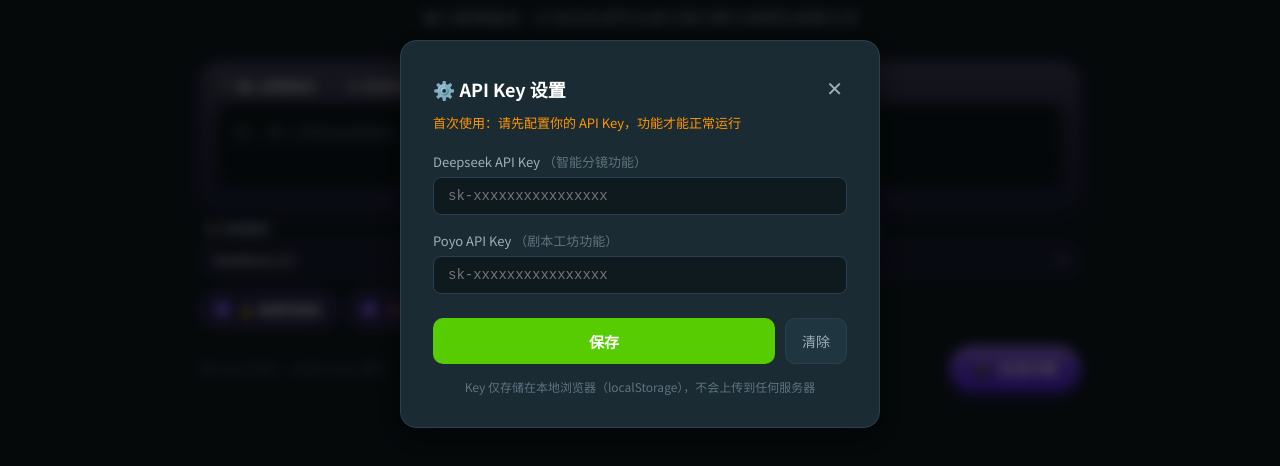
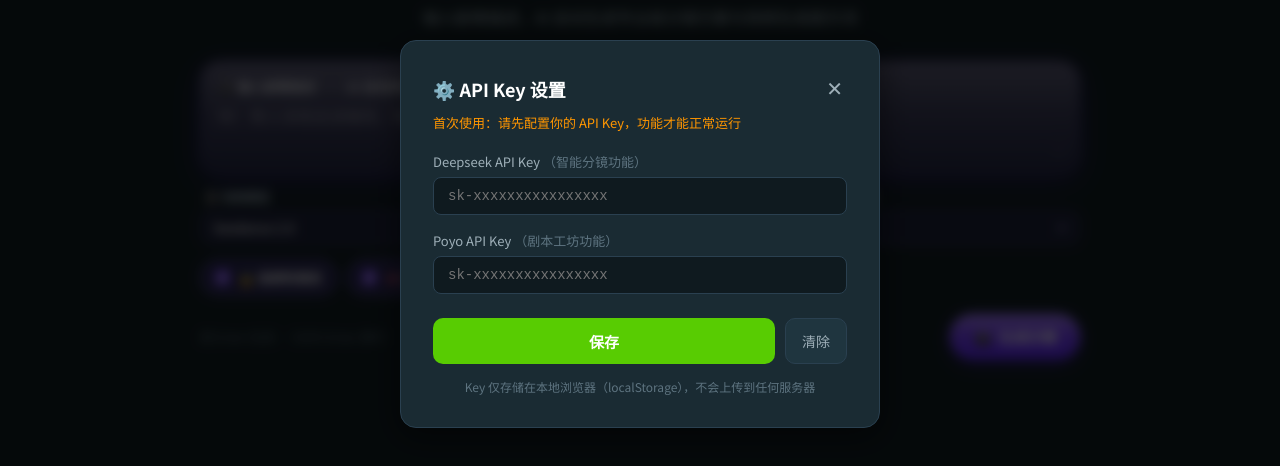
Before and after one commit to robin20260517/SceneFlow-Director, a plain HTML site: page index.html in a window 1280 px wide. Shown: the part 166-632 px from the top of the page. Drawn offline with Linux system fonts and the light colour scheme.

Commit message:
clean up legacy #scene-input styles, refine glass effect gradient

```diff
--- a/styles.css
+++ b/styles.css
@@ -232,28 +232,7 @@
     box-shadow: var(--shadow-glow);
 }
 
-#scene-input {
-    width: 100%;
-    background: var(--bg-input);
-    border: none;
-    border-radius: var(--radius-md);
-    padding: 16px;
-    font-size: 16px;
-    color: var(--text-primary);
-    resize: none;
-    font-family: var(--font-display);
-    line-height: 1.6;
-    transition: var(--transition);
-}
-
-#scene-input::placeholder {
-    color: var(--text-muted);
-}
-
-#scene-input:focus {
-    outline: none;
-    background: var(--bg-primary);
-}
+/* #scene-input 旧的黑色输入框样式已移除，统一由 .pb-idea 玻璃风格接管 */
 
 /* ===== 控制面板 ===== */
 .control-panel {
@@ -986,10 +965,12 @@
     position: relative;
     border-radius: 20px;
     padding: 16px 18px 14px;
-    background: linear-gradient(180deg, rgba(166,125,255,0.18) 0%, rgba(122,69,255,0.12) 100%);
+    background:
+        linear-gradient(180deg, rgba(255,255,255,0.06), rgba(255,255,255,0.015)),
+        linear-gradient(180deg, rgba(178,140,255,0.24) 0%, rgba(130,86,255,0.15) 100%);
     backdrop-filter: blur(14px);
     -webkit-backdrop-filter: blur(14px);
-    box-shadow: 0 0 0 3px rgba(125,71,255,0.08), 0 8px 28px rgba(98,43,255,0.16), inset 0 0 6px rgba(255,255,255,0.10);
+    box-shadow: 0 0 0 3px rgba(125,71,255,0.10), 0 8px 28px rgba(98,43,255,0.18), inset 0 1px 0 rgba(255,255,255,0.14);
     overflow: hidden;
     isolation: isolate;
 }
```
